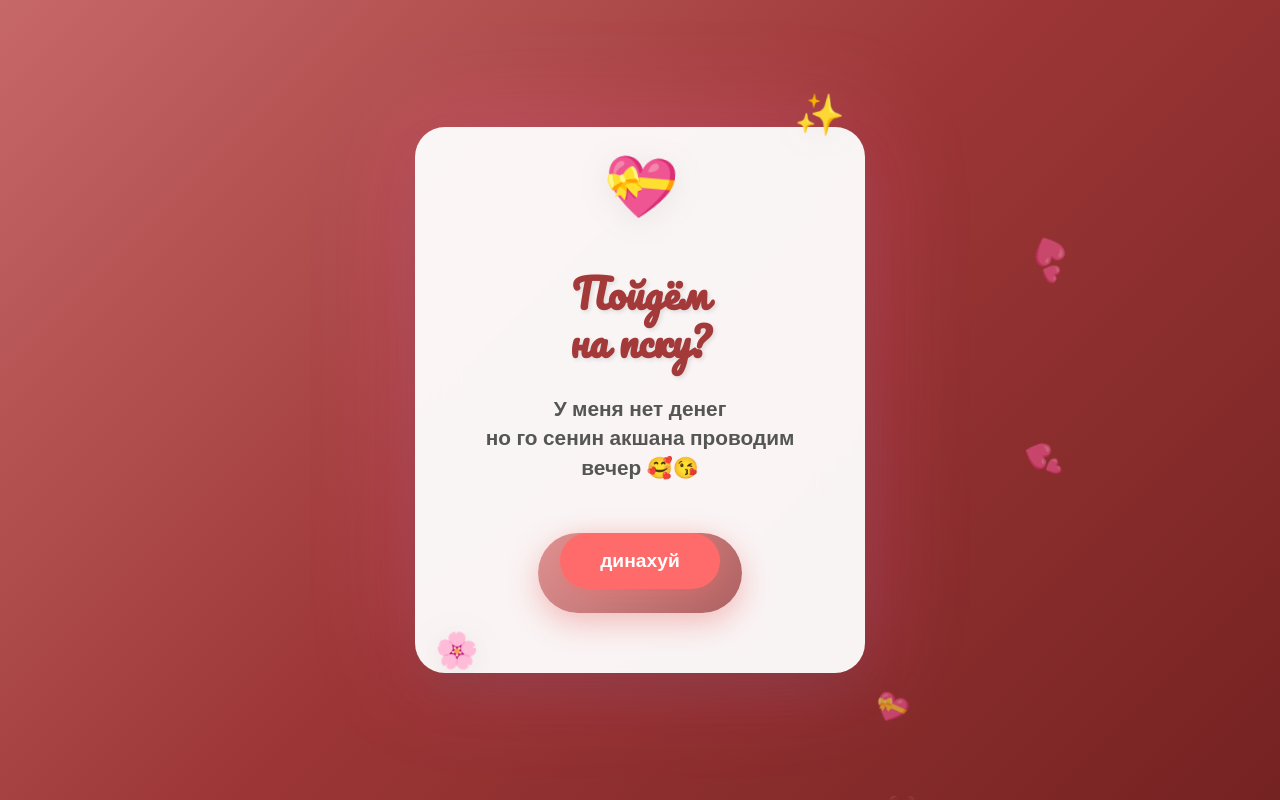
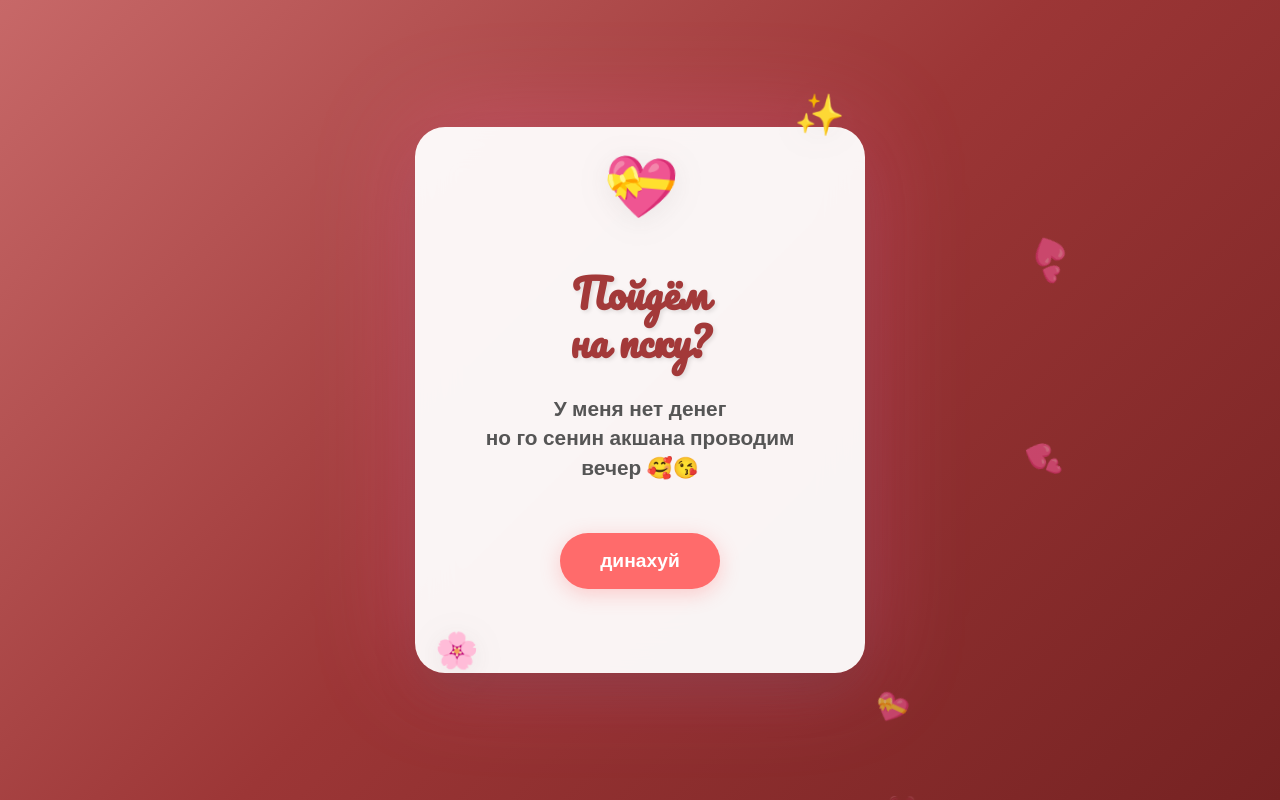
Before and after one commit to kabylanbekovasakw-cell/muxakotek10, a plain HTML site: page index.html in a window 1280 px wide. Drawn offline with nearby package versions, Linux system fonts and the light colour scheme.

Commit message:
Update index.html

```diff
--- a/index.html
+++ b/index.html
@@ -499,10 +499,7 @@
     </style>
 </head>
 <body>
-    <!-- Счётчик кликов -->
-    <div class="click-counter" id="clickCounter">❤️ Кликов: 0</div>
-
-    <!-- Плавающие сердечки -->
+  <!-- Плавающие сердечки -->
     <div class="hearts-bg" id="heartsContainer"></div>
 
     <!-- Главный контейнер -->
@@ -519,15 +516,13 @@
         </div>
 
         <div class="buttons" id="buttonsContainer">
-            <button class="btn-yes" id="yesBtn" onclick="handleYesClick()">
-                ехала ❤️
             </button>
             <button class="btn-no" id="noBtn" onmouseover="runAway()" ontouchstart="handleNoTouch(event)" onclick="caughtNo()">
                 динахуй
             </button>
         </div>
 
-        <div class="mobile-hint">👆 Жми куда угодно, чтобы "ехала" росла!</div>
+        <div class="mobile-hint"></div>
     </div>
 
     <!-- Экран успеха -->
```
